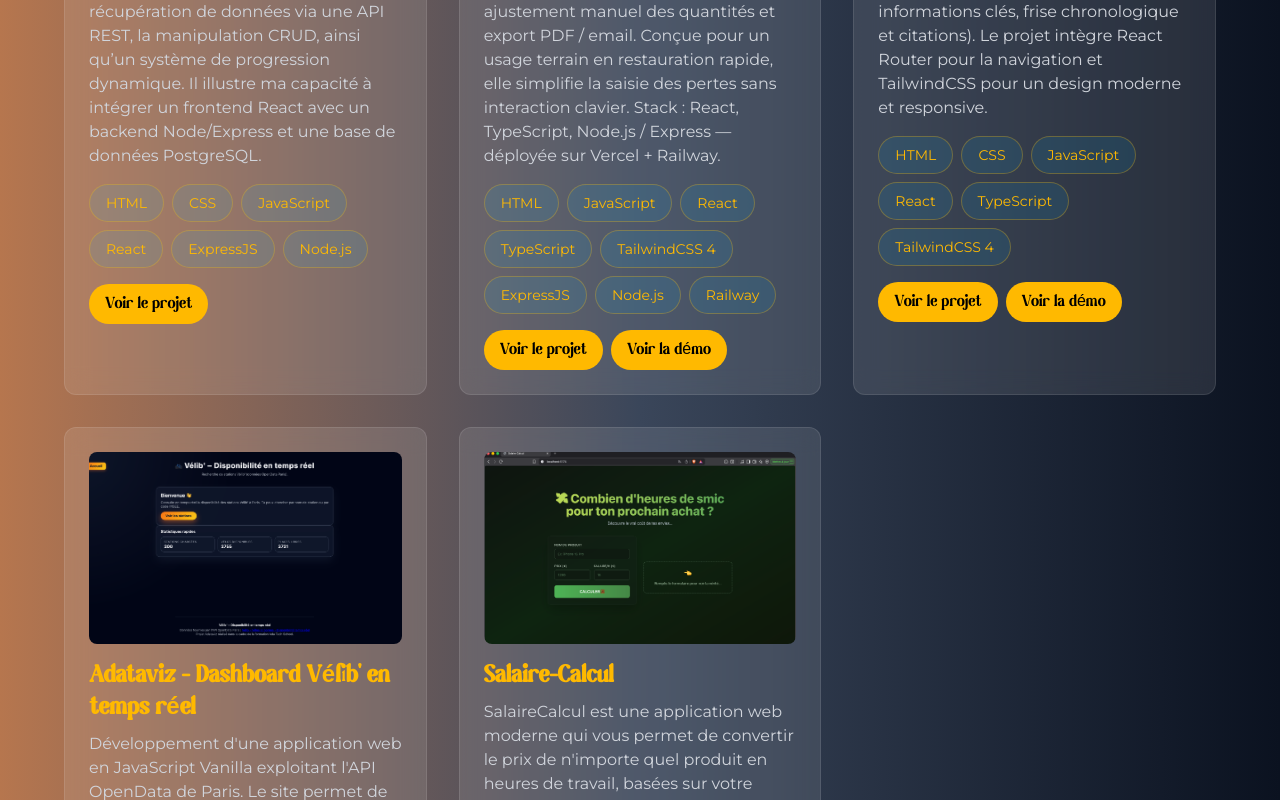
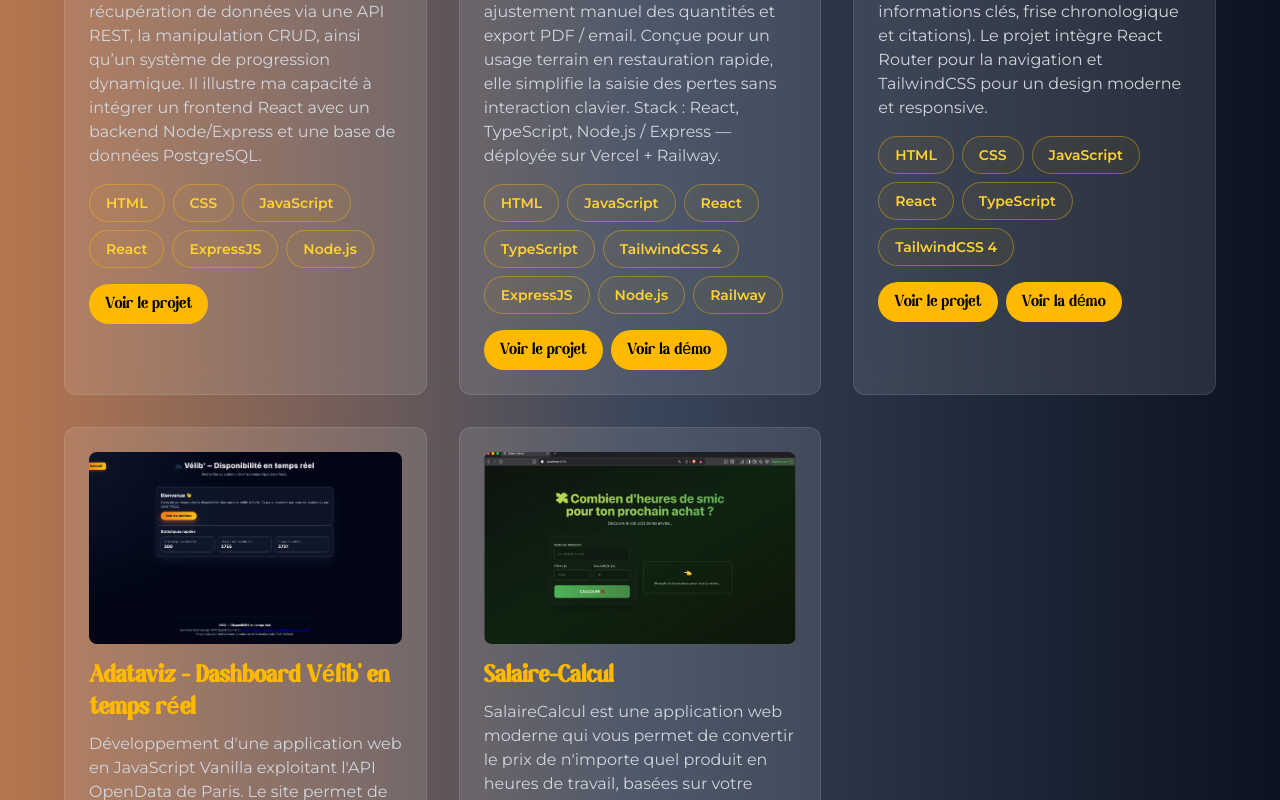
Before and after one commit to teizred/portfolio, a React (Vite) app: page / in a window 1280 px wide. Shown: the part 3140-3940 px from the top of the page. Built offline with nearby package versions, Linux system fonts and the light colour scheme.

Commit message:
style: Refine the visual styling of technology tags in the project section.

```diff
--- a/src/components/sections/Projets.tsx
+++ b/src/components/sections/Projets.tsx
@@ -61,7 +61,7 @@ export default function Projets() {
                             <p className="text-gray-300 mb-4">{projet.description}</p>
                             <div className="flex flex-wrap gap-2 mb-4">
                                 {projet.technologies.map((tech) => (
-                                    <span key={tech} className="bg-sky-400/10 text-amber-400 px-4 py-2 rounded-full text-sm border border-amber-400/30">{tech}</span>
+                                    <span key={tech} className="px-3 md:px-4 py-1.5 md:py-2 rounded-full text-xs md:text-sm font-semibold border border-amber-400/40 text-amber-300 bg-amber-400/5 font-montserrat hover:border-amber-400 hover:bg-amber-400/10 transition-all duration-300 cursor-default">{tech}</span>
                                 ))}
                             </div>
                             <div className="flex gap-2">
```
